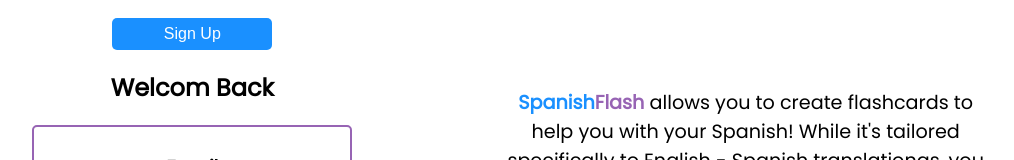
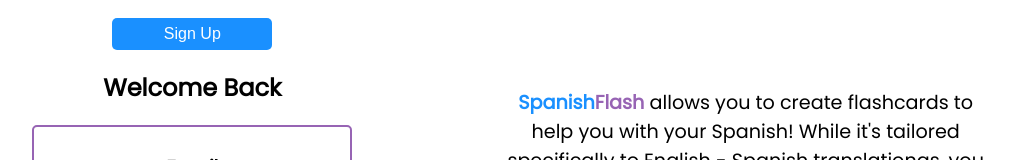
Before and after one commit to al-brooks/spanish-flashcards-client, a React (Create React App) app: page / in a window 1280 px wide. Shown: the part 162-322 px from the top of the page, without its empty margins (131-1145 px from the left). Built offline with nearby package versions, Linux system fonts and the light colour scheme.

Commit message:
fixes typo

```diff
--- a/src/components/LoginForm/LoginForm.js
+++ b/src/components/LoginForm/LoginForm.js
@@ -29,7 +29,7 @@ export default function LoginForm({ setUser }) {
 
   return (
     <section className="flex flex-col">
-      <h2>Welcom Back</h2>
+      <h2>Welcome Back</h2>
       <form
         className="form form-card"
         autoComplete="off"
```
